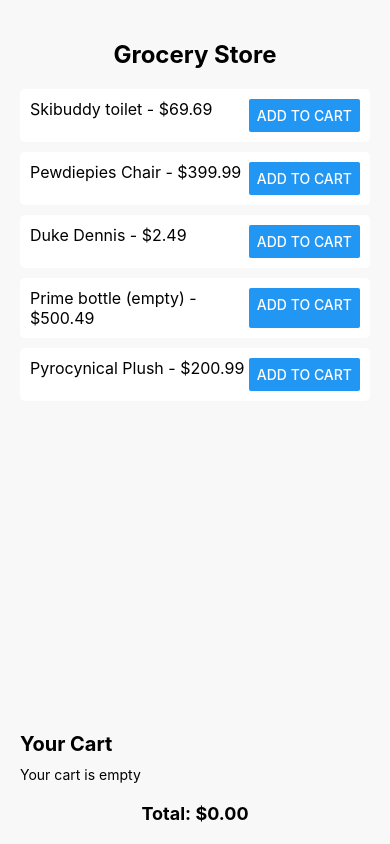
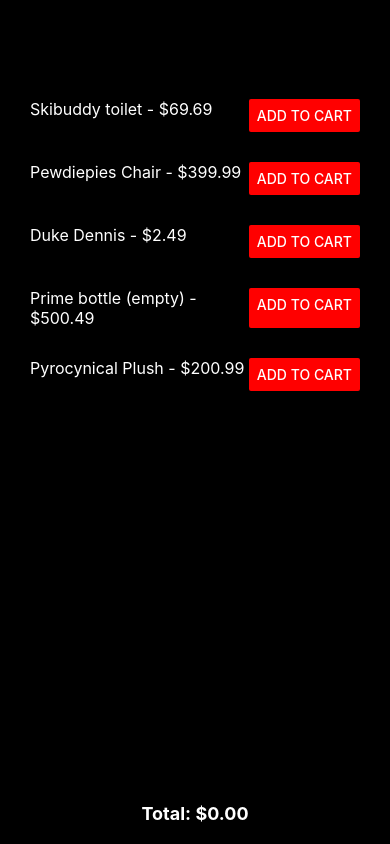
Before and after one commit to 2potatolover/expo-navigation, a React Native app: screen / in a window 390 px wide. Built offline with nearby package versions, Linux system fonts and the light colour scheme.

Commit message:
Update App.tsx

```diff
--- a/App.tsx
+++ b/App.tsx
@@ -63,7 +63,7 @@ const App = () => {
             <Text style={styles.itemText}>
               {item.name} - ${item.price.toFixed(2)}
             </Text>
-            <Button title="Add to Cart" onPress={() => purchaserot(item)} />
+            <Button title="Add to Cart" onPress={() => purchaserot(item)}  color="#FF0000"/>
           </View>
         )}
         keyExtractor={(item) => item.id}
@@ -93,10 +93,13 @@ const App = () => {
 };
 
 const styles = StyleSheet.create({
+  button: {
+color: 'FF0000',
+  },
   container: {
     flex: 1,
     padding: 20,
-    backgroundColor: '#f8f8f8',
+    backgroundColor: '#000',
   },
   header: {
     fontSize: 24,
@@ -114,12 +117,14 @@ const styles = StyleSheet.create({
     justifyContent: 'space-between',
     paddingVertical: 10,
     marginBottom: 10,
-    backgroundColor: '#fff',
+    backgroundColor: '#000',
     paddingHorizontal: 10,
     borderRadius: 5,
   },
   itemText: {
     fontSize: 16,
+    color: '#fff',
+
   },
   kaicenat: {
     padding: 10,
@@ -138,6 +143,7 @@ const styles = StyleSheet.create({
     fontWeight: 'bold',
     textAlign: 'center',
     marginTop: 20,
+    color: '#fff',
   },
 });
 
```
